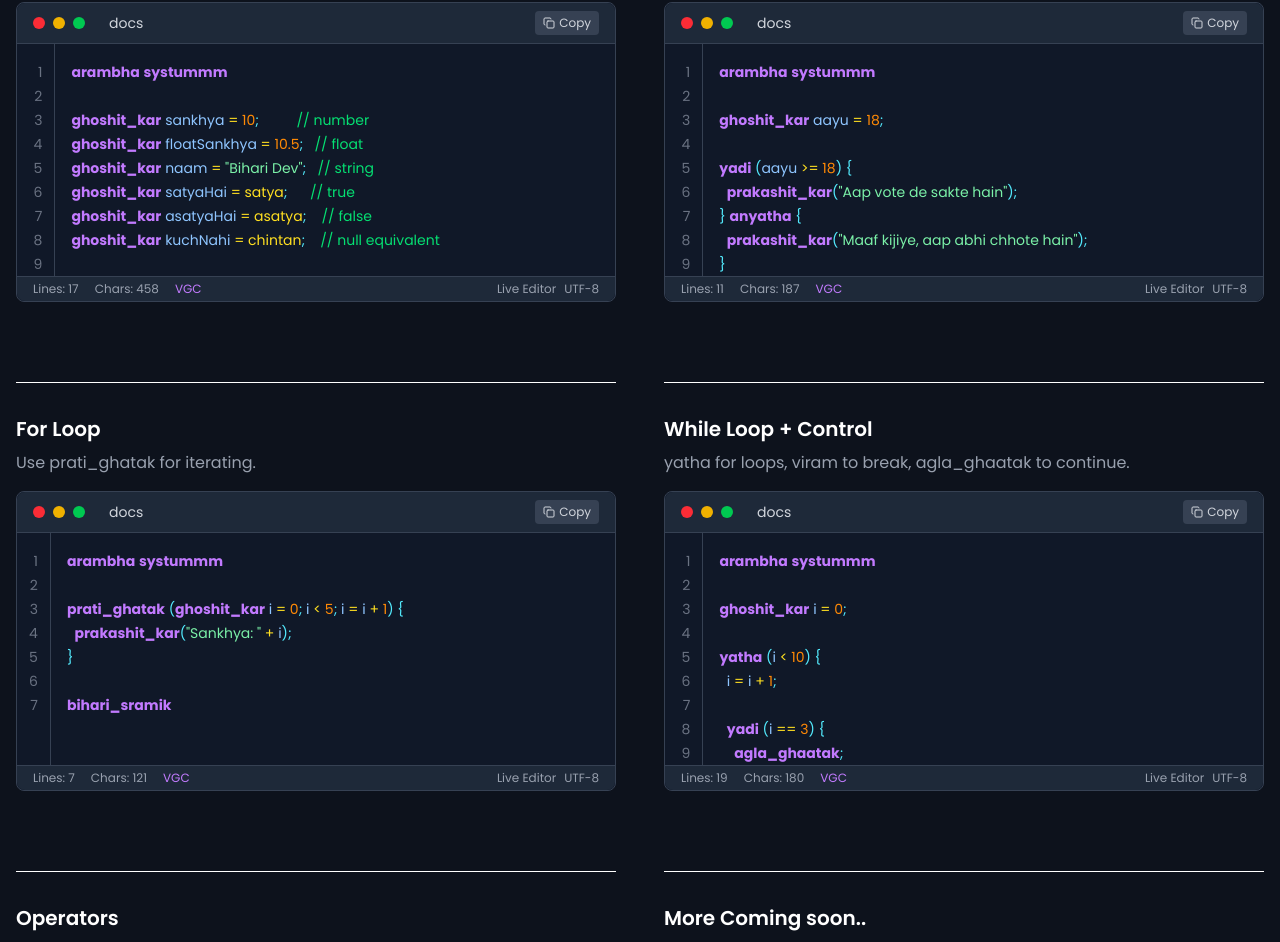
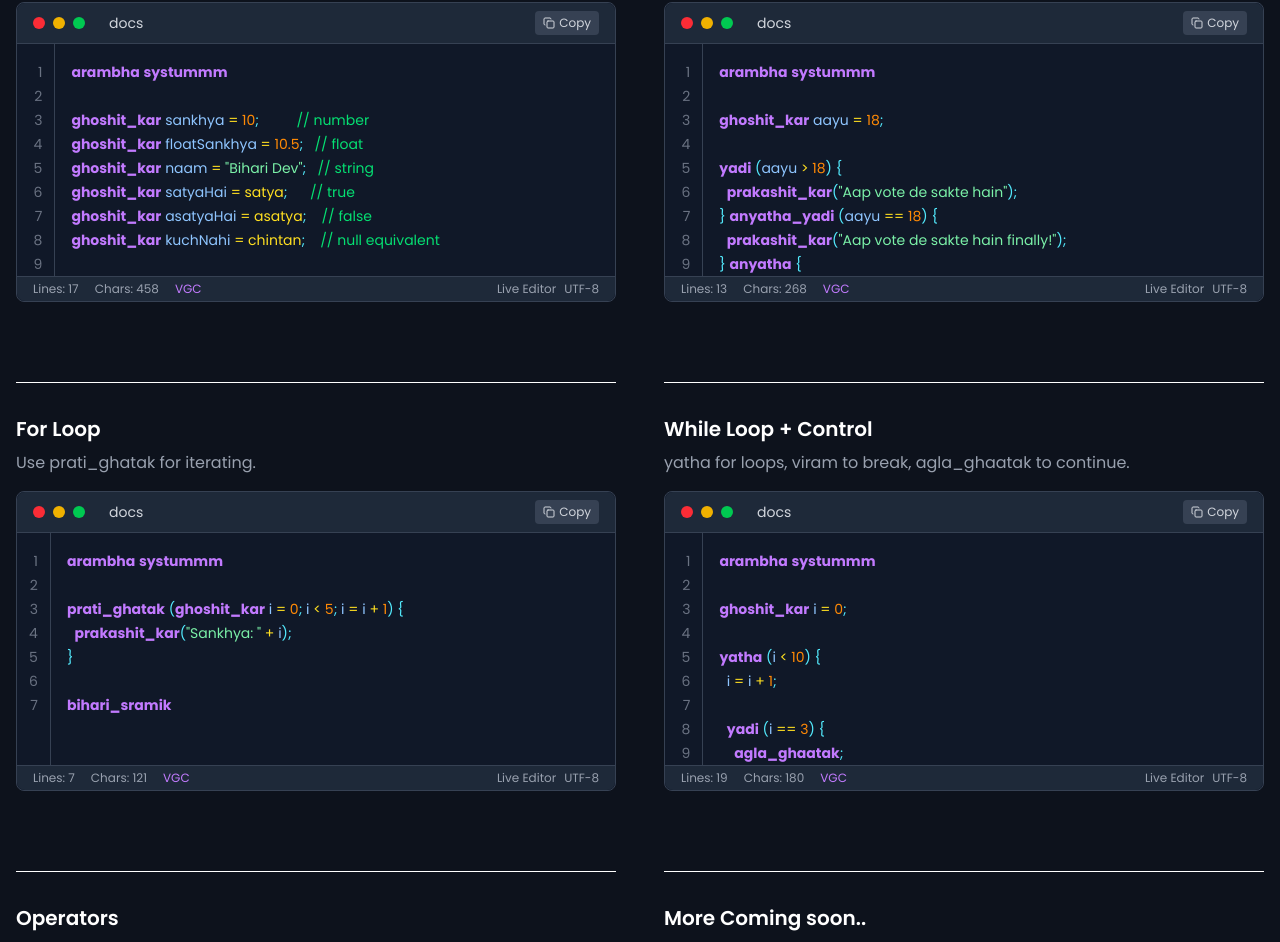
Before and after one commit to Ayushkumarxx/VishwaguruScript, a React (Vite) app: page / in a window 1280 px wide. Shown: the part 2646-3588 px from the top of the page. Built offline with nearby package versions, Linux system fonts and the light colour scheme.

Commit message:
first commit

```diff
--- a/src/pages/home/Codegrid.jsx
+++ b/src/pages/home/Codegrid.jsx
@@ -61,8 +61,10 @@ const code6 = `arambha systummm
 
 ghoshit_kar aayu = 18;
 
-yadi (aayu >= 18) {
+yadi (aayu > 18) {
   prakashit_kar("Aap vote de sakte hain");
+} anyatha_yadi (aayu == 18) {
+  prakashit_kar("Aap vote de sakte hain finally!");
 } anyatha {
   prakashit_kar("Maaf kijiye, aap abhi chhote hain");
 }
```
